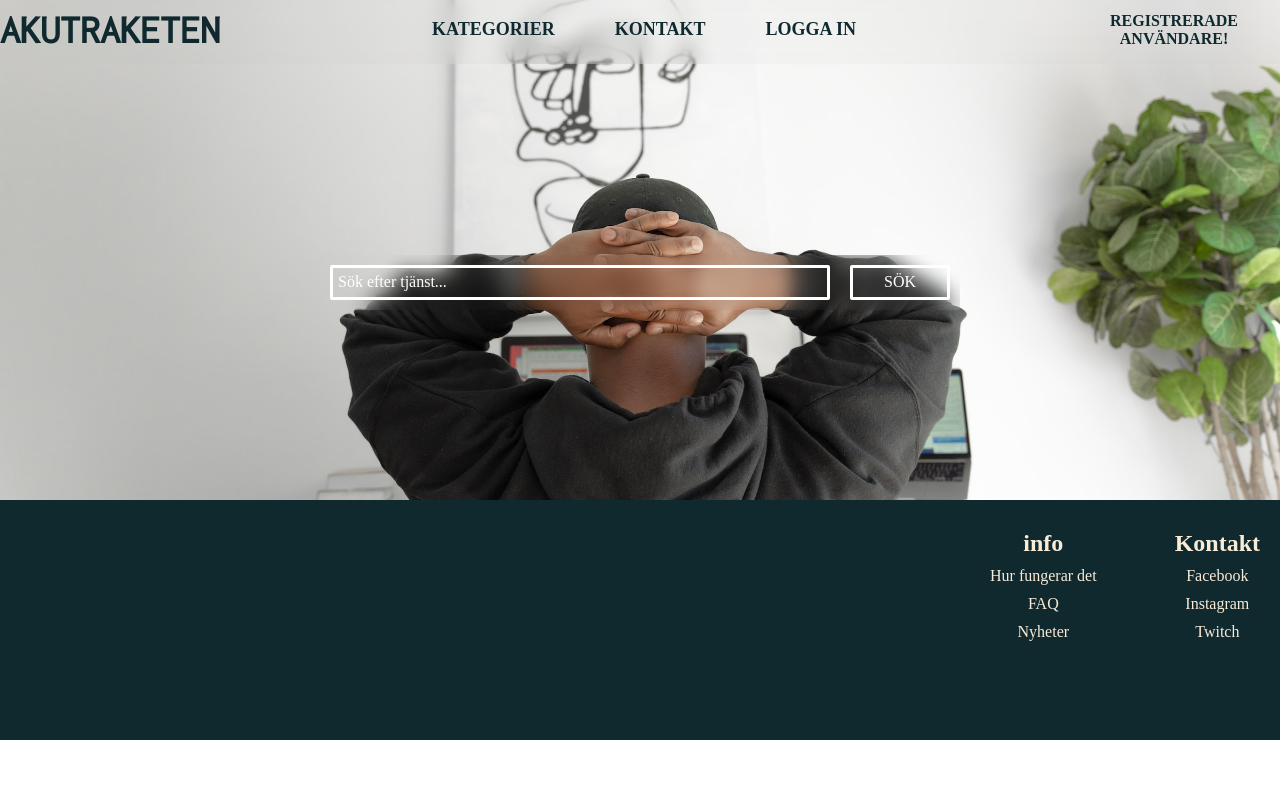
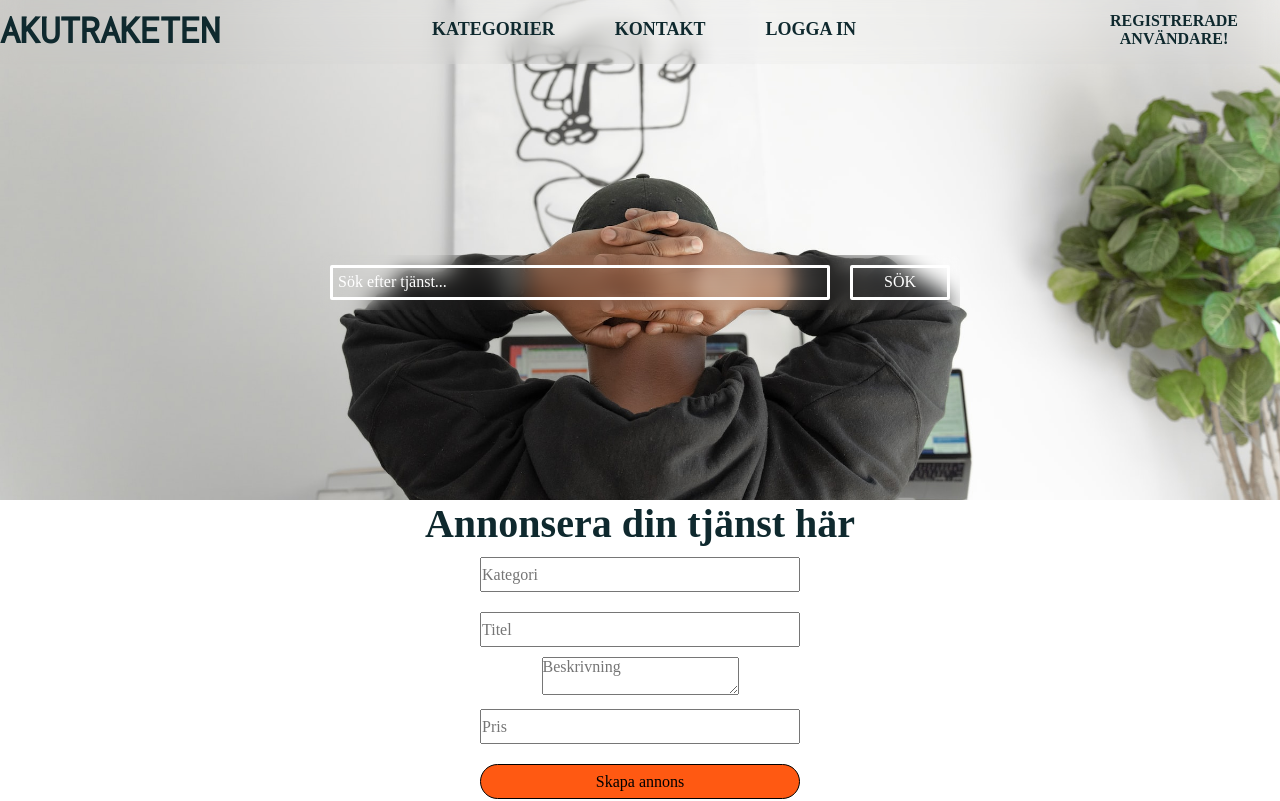
Before and after one commit to Tootfarangi90/Tjanstformedlingssida-FE, a React (Create React App) app: page /advertisement in a window 1280 px wide. Shown: the top 801 px of the page. Built offline with nearby package versions, Linux system fonts and the light colour scheme; no server answers; a web font is replaced by a local one.

Commit message:
lägger till post request på tjänster.jsx

```diff
--- a/src/App.jsx
+++ b/src/App.jsx
@@ -56,7 +56,8 @@ const [useToken, setuseToken] = useState(token)
 
               <Route path="/allcategories" element={<Allcategories />} />
 
-              <Route path="/services" element={<Tjänster />} />
+              <Route path="/advertisement" element={<Tjänster />} />
+
             </Routes>
           </div>
       </Router>
--- a/src/routes/dashboard/dashboard.jsx
+++ b/src/routes/dashboard/dashboard.jsx
@@ -4,7 +4,8 @@ import { useNavigate } from 'react-router-dom'
 
 const dashboard = ({logout}) => {
 
-let navigate = useNavigate()
+  const navigate = useNavigate()
+
 
   const handleLogout = () => {
 
@@ -14,22 +15,16 @@ let navigate = useNavigate()
 
   }
 
-  const displayServices = () => {
-
-    navigate("/services")
-
-  }
-
   return (
     <div>
 
       <h1>Dashboard</h1>
 
-      <p>Välkommen till din profil</p>
 
-      <button onClick={() => displayServices()}>Annonsera din tjänst</button>
+          <p>Välkommen till din profil</p>
 
-      <button onClick={() => handleLogout()}>Logga ut</button>
+          <button onClick={() => navigate("/advertisement")}>Annonsera din tjänst</button>
+          <button onClick={() => handleLogout()}>Logga ut</button>
 
     </div>
   )
--- a/src/routes/tjänster/Tjänster.jsx
+++ b/src/routes/tjänster/Tjänster.jsx
@@ -1,13 +1,107 @@
-import React from 'react'
+import React, {useState, useEffect} from 'react'
+import { useParams } from 'react-router-dom'
 
 const Tjänster = () => {
+    const [category, setCategory] = useState('')
+    const [description, setDescription] = useState('')
+    const [title, setTitle] = useState('')
+    const [price, setPrice] = useState('')
+    const [message, setMessage] = useState('')
+
+    const params = useParams()
+    //const token = localStorage.getItem('accessToken')
+
+    const categoryChanged  = (e) => setCategory(e.target.value)
+    const descriptionChanged   = (e) => setDescription(e.target.value)
+    const titleChanged      = (e) => setTitle(e.target.value)
+    const priceChanged   = (e) => setPrice(e.target.value)
 
 
-  return (
-    <div>
+    const postAd = async (e) => {
+
+        e.preventDefault();
+
+        try {
+        const res = await fetch(`${process.env.REACT_APP_API_ADRESS}advertisement`, {
+            method: "POST",
+            headers: {'Content-Type': 'application/json'},
+            body: JSON.stringify({
+                category,
+                description,
+                title,
+                price
+            })
+          })
+
+            const data = await res.json()
+            console.log(res.status)
+            console.log(data)
+
+              if(res.status == 200) {
+                setMessage(data.message)
+                return
+              }
+
+
+        } catch (error) {
+            console.log(error)
+        }
+    }
+
+return (
+
+    <section id="form">
         <h1>Annonsera din tjänst här</h1>
 
-    </div>
+    <form onSubmit={postAd}>
+
+        <p>{message}</p>
+        <div className="input-group">
+
+            <input
+            type="text"
+            name='category'
+            value={category}
+            placeholder="Kategori"
+            onChange={categoryChanged}
+            />
+
+        </div>
+
+            <input
+            type="text"
+            name='title'
+            value={title}
+            placeholder="Titel"
+            onChange={titleChanged}
+            />
+
+        <div className="input-group">
+
+            <textarea type="text"
+            name='description'
+            value={description}
+            placeholder="Beskrivning"
+            onChange={descriptionChanged}
+            />
+
+        </div>
+
+        <div className="input-group">
+
+            <input type="number"
+            name='price'
+            value={price}
+            placeholder="Pris"
+            onChange={priceChanged}
+            />
+
+        </div>
+
+        <button className='button'>Skapa annons</button>
+
+    </form>
+</section>
   )
 }
 
```
